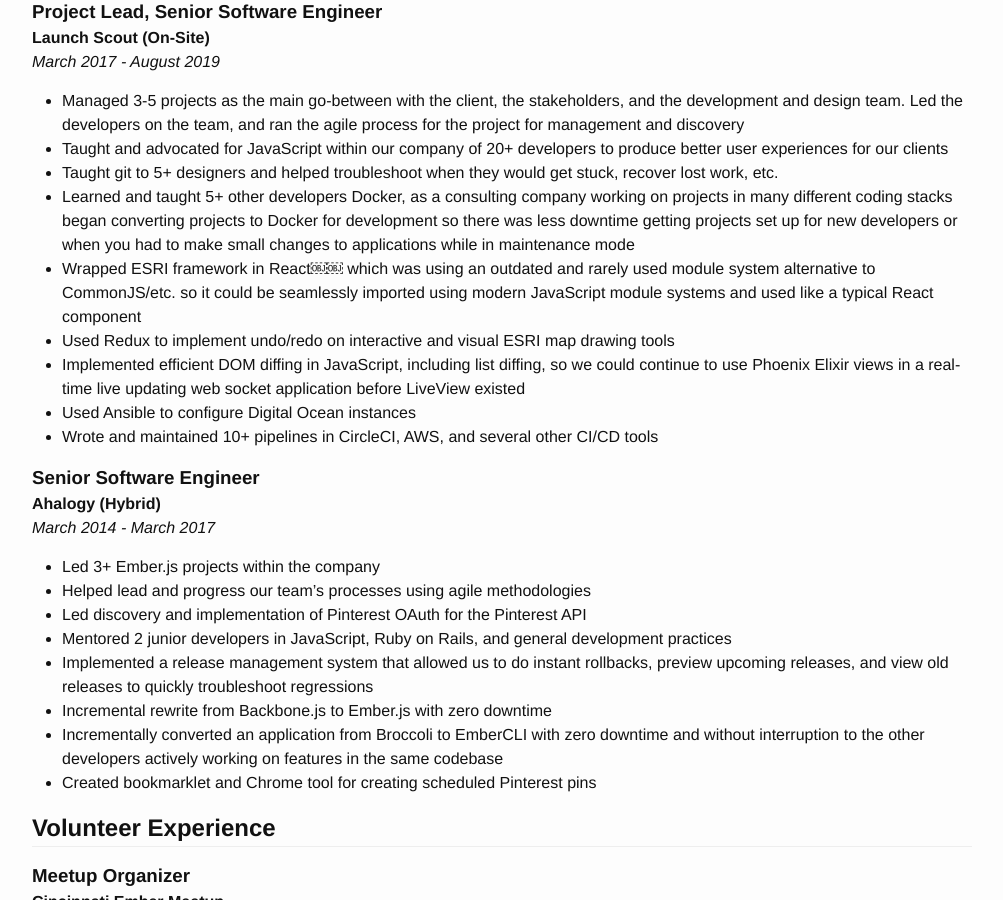
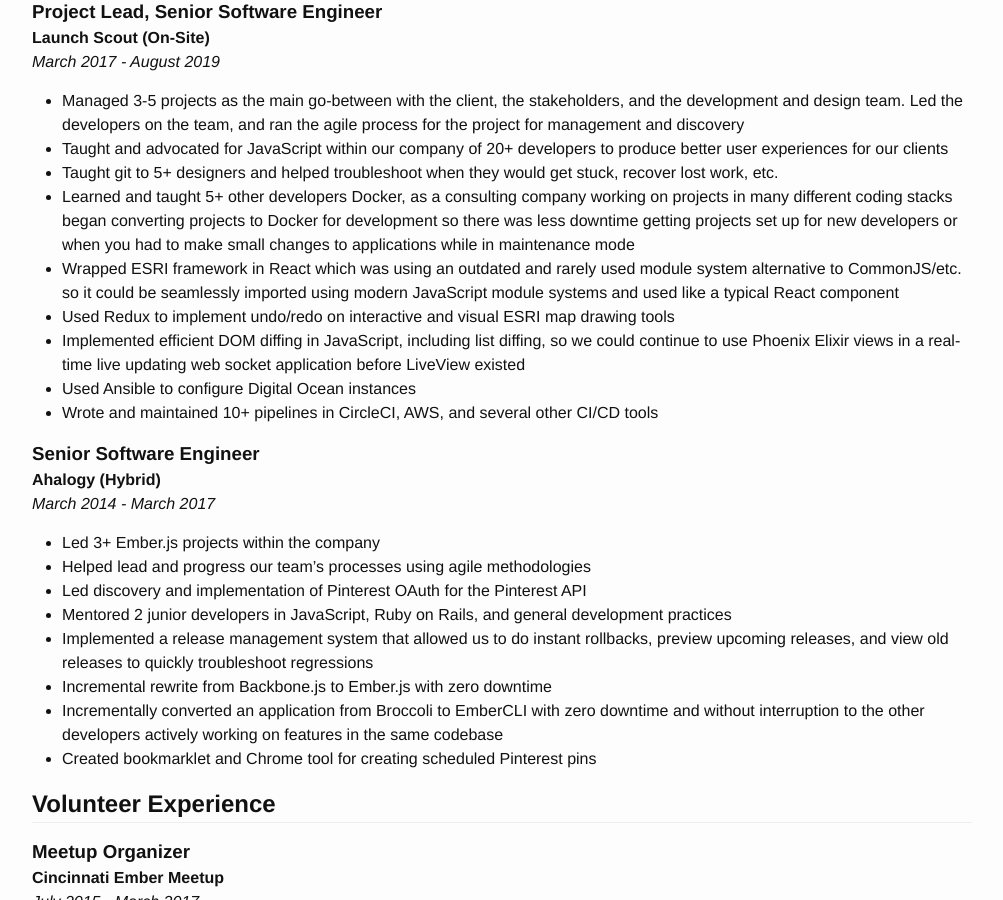
Before and after one commit to jimmay5469/jimmay5469.github.io, a Jekyll site: the page built from resume.md, in a window 1280 px wide and 900 px high, scrolled down 1187 px. Shown: the whole window, without its empty margins (138-1141 px from the left). Built offline with Jekyll 4.4.1, drawn with Linux system fonts in a browser that asks for light colours.

Commit message:
Fix typo

```diff
--- a/_includes/resume.md
+++ b/_includes/resume.md
@@ -54,7 +54,7 @@
 - Taught and advocated for JavaScript within our company of 20+ developers to produce better user experiences for our clients
 - Taught git to 5+ designers and helped troubleshoot when they would get stuck, recover lost work, etc.
 - Learned and taught 5+ other developers Docker, as a consulting company working on projects in many different coding stacks began converting projects to Docker for development so there was less downtime getting projects set up for new developers or when you had to make small changes to applications while in maintenance mode
-- Wrapped ESRI framework in React￼￼ which was using an outdated and rarely used module system alternative to CommonJS/etc. so it could be seamlessly imported using modern JavaScript module systems and used like a typical React component
+- Wrapped ESRI framework in React which was using an outdated and rarely used module system alternative to CommonJS/etc. so it could be seamlessly imported using modern JavaScript module systems and used like a typical React component
 - Used Redux to implement undo/redo on interactive and visual ESRI map drawing tools
 - Implemented efficient DOM diffing in JavaScript, including list diffing, so we could continue to use Phoenix Elixir views in a real-time live updating web socket application before LiveView existed
 - Used Ansible to configure Digital Ocean instances
```
